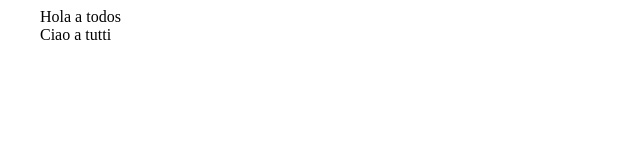
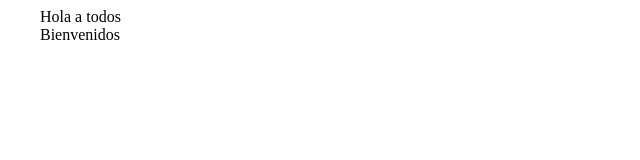
Before and after one commit to aranguiz82/ansible, a plain HTML site: page index.html in a window 1280 px wide. Shown: the full height of the page, 0-640 px from the left. Drawn offline with Linux system fonts and the light colour scheme.

Commit message:
bienvenidos

```diff
--- a/index.html
+++ b/index.html
@@ -5,6 +5,6 @@
     </head>
     <body>
         <p style="margin-left:2em;margin-top:0em;margin-bottom:0em">Hola a todos</p>
-        <p style="margin-left:2em;margin-top:0em;margin-bottom:0em">Ciao a tutti</p>
+        <p style="margin-left:2em;margin-top:0em;margin-bottom:0em">Bienvenidos</p>
     </body>
 </html>
```
